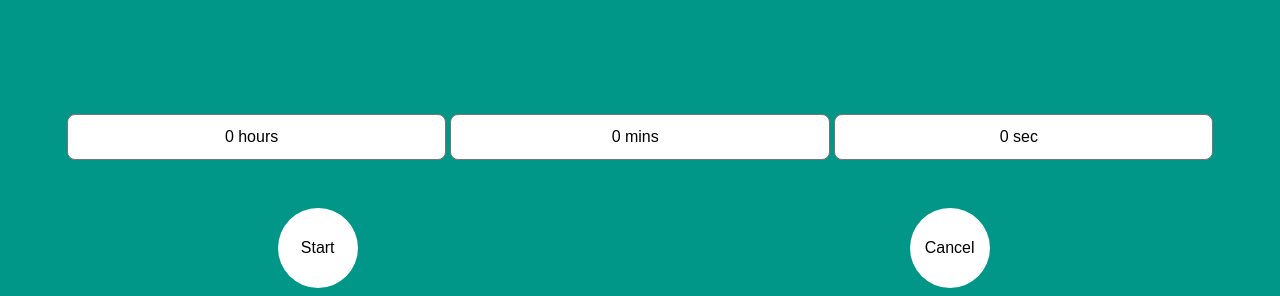
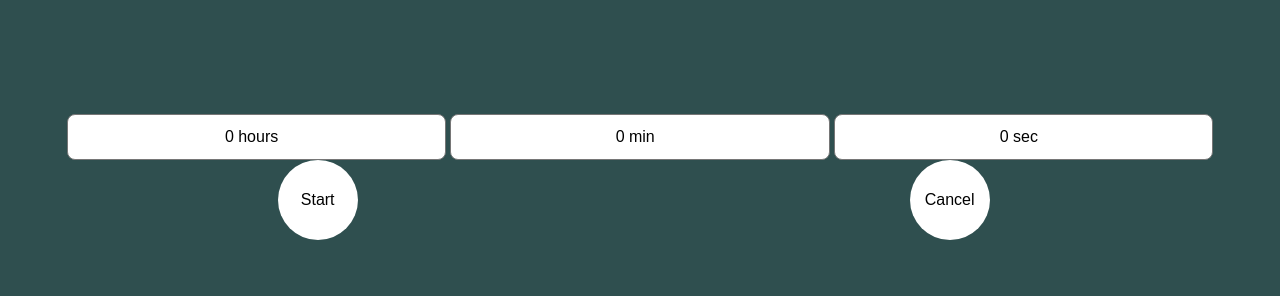
Before and after one commit to Rnaik3924-ITvarsity/Module-9-Assessment-1, a plain HTML site: page index.html in a window 1280 px wide. Shown: the part 601-897 px from the top of the page. After the commit the page ends 849 px from the top, so only its background shows below. Drawn offline with Linux system fonts and the light colour scheme; files that its build step writes are made by us from their sources.

Commit message:
Add files via upload

```diff
--- a/index.html
+++ b/index.html
@@ -1,7 +1,7 @@
 <!DOCTYPE html>
 <html>
-    <head>
-        <title>Countdown Timer</title>
+   <head>
+        <title>Countdown timer</title>
         <meta charset="UTF-8">
         <meta name="viewport" content="width=device-width, initial-scale=1.0">
         <link rel="stylesheet" href="css/style.css">
@@ -14,7 +14,7 @@
                            <circle cx="5" cy="5" r="3" stroke="0" fill="white"/>
                       </pattern>
                   </defs>
-                  <rect id="progressBar" x="0" y="0" width="144" height="300" style="fill: url(#pattern1);" />
+                  <rect id="progressBar" x="0" y="0" width="144" height="300" style="fill: url(#pattern1);"/>
               </svg>
 
               <div id="clock">
@@ -50,66 +50,66 @@
                 </select>
 
                   <select class="selector" id="minutes">
-                    <option value="0">0 mins</option>
-                    <option value="1">1 mins</option>
-                    <option value="2">2 mins</option>
-                    <option value="3">3 mins</option>
-                    <option value="4">4 mins</option>
-                    <option value="5">5 mins</option>
-                    <option value="6">6 mins</option>
-                    <option value="7">7 mins</option>
-                    <option value="8">8 mins</option>
-                    <option value="9">9 mins</option>
-                    <option value="10">10 mins</option>
-                    <option value="11">11 mins</option>
-                    <option value="12">12 mins</option>
-                    <option value="13">13 mins</option>
-                    <option value="14">14 mins</option>
-                    <option value="15">15 mins</option>
-                    <option value="16">16 mins</option>
-                    <option value="17">17 mins</option>
-                    <option value="18">18 mins</option>
-                    <option value="19">19 mins</option>
-                    <option value="20">20 mins</option>
-                    <option value="21">21 mins</option>
-                    <option value="22">22 mins</option>
-                    <option value="23">23 mins</option>
-                    <option value="24">24 mins</option>
-                    <option value="25">25 mins</option>
-                    <option value="26">26 mins</option>
-                    <option value="27">27 mins</option>
-                    <option value="28">28 mins</option>
-                    <option value="29">29 mins</option>
-                    <option value="30">30 mins</option>
-                    <option value="31">31 mins</option>
-                    <option value="32">32 mins</option>
-                    <option value="33">33 mins</option>
-                    <option value="34">34 mins</option>
-                    <option value="35">35 mins</option>
-                    <option value="36">36 mins</option>
-                    <option value="37">37 mins</option>
-                    <option value="38">38 mins</option>
-                    <option value="39">39 mins</option>
-                    <option value="40">40 mins</option>
-                    <option value="41">41 mins</option>
-                    <option value="42">42 mins</option>
-                    <option value="43">43 mins</option>
-                    <option value="44">44 mins</option>
-                    <option value="45">45 mins</option>
-                    <option value="46">46 mins</option>
-                    <option value="47">47 mins</option>
-                    <option value="48">48 mins</option>
-                    <option value="49">49 mins</option>
-                    <option value="50">50 mins</option>
-                    <option value="51">51 mins</option>
-                    <option value="52">52 mins</option>
-                    <option value="53">53 mins</option>
-                    <option value="54">54 mins</option>
-                    <option value="55">55 mins</option>
-                    <option value="56">56 mins</option>
-                    <option value="57">57 mins</option>
-                    <option value="58">58 mins</option>
-                    <option value="59">59 mins</option>
+                    <option value="0">0 min</option>
+                    <option value="1">1 min</option>
+                    <option value="2">2 min</option>
+                    <option value="3">3 min</option>
+                    <option value="4">4 min</option>
+                    <option value="5">5 min</option>
+                    <option value="6">6 min</option>
+                    <option value="7">7 min</option>
+                    <option value="8">8 min</option>
+                    <option value="9">9 min</option>
+                    <option value="10">10 min</option>
+                    <option value="11">11 min</option>
+                    <option value="12">12 min</option>
+                    <option value="13">13 min</option>
+                    <option value="14">14 min</option>
+                    <option value="15">15 min</option>
+                    <option value="16">16 min</option>
+                    <option value="17">17 min</option>
+                    <option value="18">18 min</option>
+                    <option value="19">19 min</option>
+                    <option value="20">20 min</option>
+                    <option value="21">21 min</option>
+                    <option value="22">22 min</option>
+                    <option value="23">23 min</option>
+                    <option value="24">24 min</option>
+                    <option value="25">25 min</option>
+                    <option value="26">26 min</option>
+                    <option value="27">27 min</option>
+                    <option value="28">28 min</option>
+                    <option value="29">29 min</option>
+                    <option value="30">30 min</option>
+                    <option value="31">31 min</option>
+                    <option value="32">32 min</option>
+                    <option value="33">33 min</option>
+                    <option value="34">34 min</option>
+                    <option value="35">35 min</option>
+                    <option value="36">36 min</option>
+                    <option value="37">37 min</option>
+                    <option value="38">38 min</option>
+                    <option value="39">39 min</option>
+                    <option value="40">40 min</option>
+                    <option value="41">41 min</option>
+                    <option value="42">42 min</option>
+                    <option value="43">43 min</option>
+                    <option value="44">44 min</option>
+                    <option value="45">45 min</option>
+                    <option value="46">46 min</option>
+                    <option value="47">47 min</option>
+                    <option value="48">48 min</option>
+                    <option value="49">49 min</option>
+                    <option value="50">50 min</option>
+                    <option value="51">51 min</option>
+                    <option value="52">52 min</option>
+                    <option value="53">53 min</option>
+                    <option value="54">54 min</option>
+                    <option value="55">55 min</option>
+                    <option value="56">56 min</option>
+                    <option value="57">57 min</option>
+                    <option value="58">58 min</option>
+                    <option value="59">59 min</option>
                 </select>
 
                 <select class="selector" id="seconds">
@@ -188,8 +188,8 @@
         </div>
 
             <script>
-                document.getElementById("start").addEventListener("click"; startTimer);
-                document.getElementById("cancel").addEventListener("click"; cancelledButtonPressed);
+                document.getElementById('start').addEventListener('click', startTimer);
+                document.getElementById('cancel').addEventListener('click', cancelledButtonPressed);
 
                 var startTime;
                 var endTimer;
@@ -204,22 +204,22 @@
 
                     originalTimePeriod = endTime.getTime() - startTime.getTime();
 
-                    timer = setInterval(displayCountdown, 1000);
+                    timer = setInterval(displayCountdown,1000);
                 }
 
                 function displayCountdown(){
-                    var timeleft = msToTime(newTimePeriod);
+                    var timeLeft = msToTime(newTimePeriod);
 
                document.getElementById("clock").innerHTML = `<p>${timeleft["hours"]}h ${timeleft["minutes"]}m ${timeleft["seconds"]}s</p>`;
 
                var newHeight = Math.floor(newTimePeriod / originalTimePeriod * 100) * 3;
                document.getElementById("progressBar").setAttribute("height", newHeight);
 
-               newTimePeriod = - 1000;
+               newTimePeriod -= 1000;
 
                if(newTimePeriod <0 || cancelled){
                    clearInterval(timer);
-                   document.getElementById("clock").innerHTML = "<p>Complete!</P>";
+                   document.getElementById("clock").innerHTML = "<p>Complete!</p>";
                }
           }
 
@@ -227,18 +227,18 @@
               cancelled = true;
           }
 
-          function msToTime(millisecond){
+          function msToTime(milliseconds){
               var mHour = 1000 * 60 * 60;
-              var mMitute = 1000 * 60;
+              var mMinute = 1000 * 60;
               var mSecond = 1000;
 
-              var hours = Math.floor(millisecond / mHour);
-              var minutes = Math.floor(millisecond % mHour) / mMinute;
-              var seconds = Math.floor(millisecond % mMinute) / mSecond;
+              var hours = Math.floor(milliseconds / mHour);
+              var minutes = Math.floor((milliseconds % mHour) / mMinute);
+              var seconds = Math.floor((milliseconds % mMinute) / mSecond);
           }
               var time = [];
               time{"hours"} = hours;
-              time{"minutes"} = minute;
+              time{"minutes"} = minutes;
               time{"seconds"} = seconds;
 
               return time;
@@ -252,8 +252,6 @@
               var seconds = parseInt(document.getElementById("seconds").value);
           }
 
-              console.log(dt);
-
               dt.setHours(dt.getHours() + hours);
               dt.setMinutes(dt.getminutes() + minutes);
               dt.setSeconds(dt.getHours() + seconds);
--- a/style.css
+++ b/style.css
@@ -1,6 +1,6 @@
 body{
-    background-color: #009788;
-    font-family: "Raleway", sans-serif;
+    background-color: darkslategray;
+    font-family: "Raleway", Helvetica, sans-serif;
     text-align: center;
 }
 
@@ -9,8 +9,12 @@ body{
 }
 
 p{
-   color: white;
+   color: #fff;
    font-size: 10vw;
+}
+
+.container{
+    width: 100%;
 }
 
 #clock{
@@ -18,22 +22,22 @@ p{
     text-align: center;
 }
 
-#progressBarContainer{
-    transform: rotate(180deg);
-}
-
-.buttonSection{
+.buttonsection{
     width: 100%;
     padding-top: 3rem;
 }
 
 .roundButton{
     border-radius: 50%;
-    background-color: white;
+    background-color: #fff;
     border: 0;
     width: 5rem;
     height: 5rem;
     font-size: 1rem;
+}
+
+.roundButton:hover{
+    background-color: darkslategrey;
 }
 
 .button1{
@@ -57,3 +61,7 @@ p{
     font-size: 1rem;
     text-align: center;
 }
+
+#progressBarContainer{
+    transform: rotate(180deg);
+}
```
Also changed, not shown: js datetime.html (added, +21 -0 lines), svg.html (added, +21 -0 lines).
